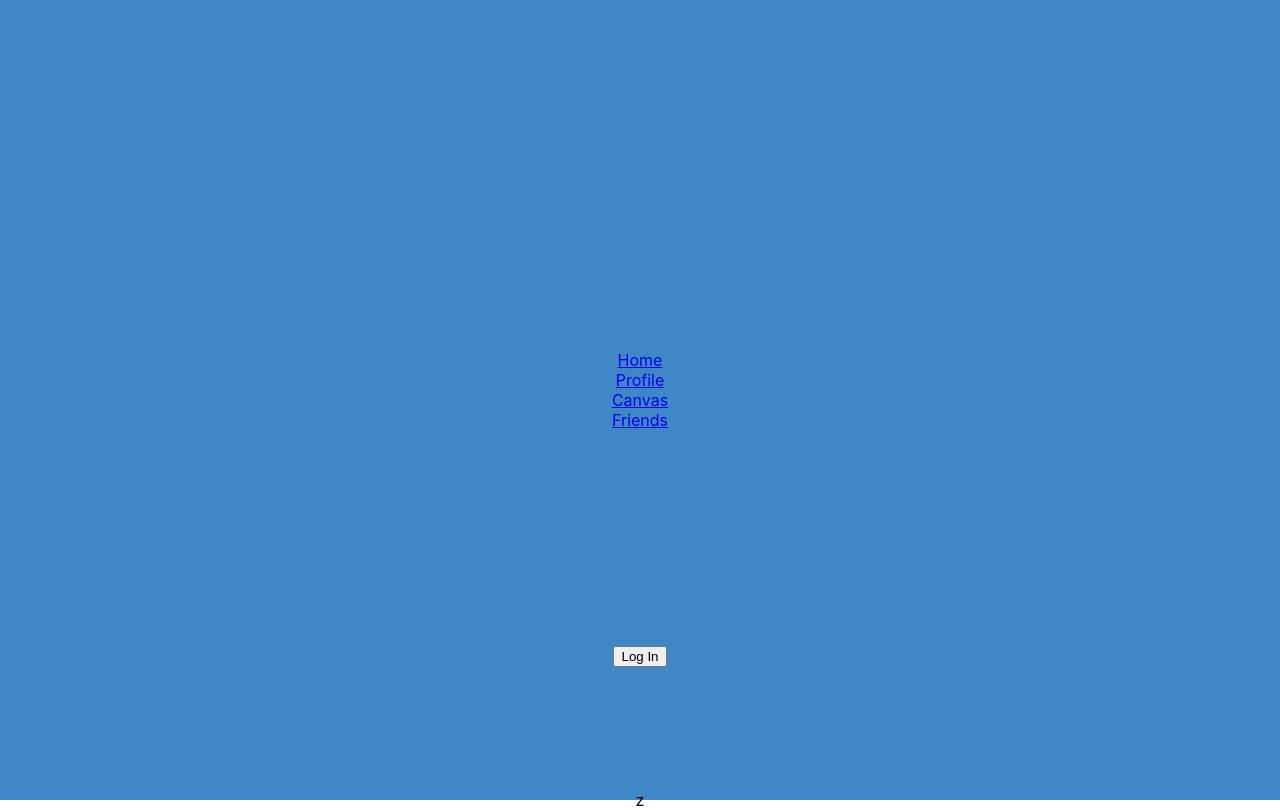
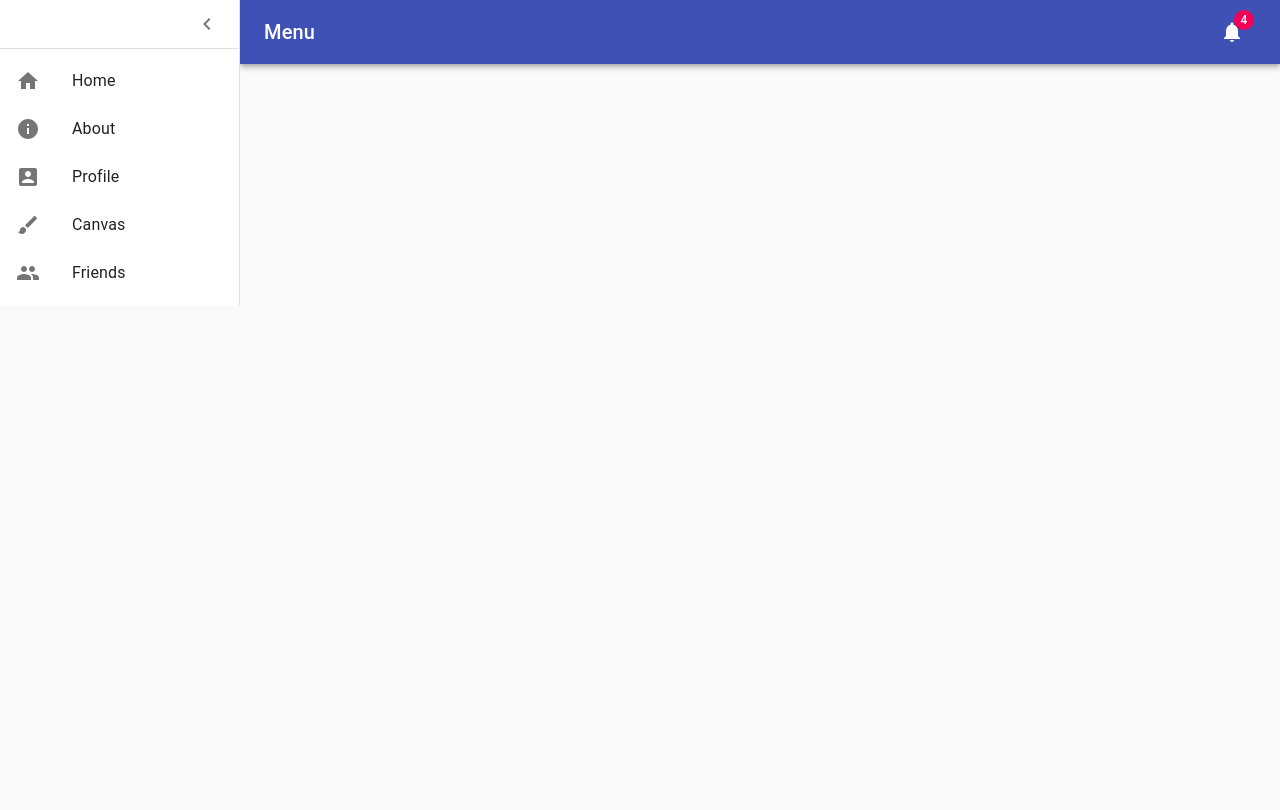
Before and after one commit to st970703/Group-19-Orange-Ox, a React (Create React App) app in the folder frontend/: page / in a window 1280 px wide. Built offline with nearby package versions, Linux system fonts and the light colour scheme; no server answers.

Commit message:
Added Material UI to the project and began the process of adapting the code to the framework

```diff
--- a/frontend/package.json
+++ b/frontend/package.json
@@ -4,9 +4,13 @@
   "private": true,
   "dependencies": {
     "@auth0/auth0-react": "^1.4.0",
+    "@material-ui/core": "^4.11.3",
+    "@material-ui/icons": "^4.11.2",
+    "@material-ui/styles": "^4.11.3",
     "@testing-library/jest-dom": "^5.11.9",
     "@testing-library/react": "^11.2.5",
     "@testing-library/user-event": "^12.8.3",
+    "clsx": "^1.1.1",
     "react": "^17.0.1",
     "react-dom": "^17.0.1",
     "react-icons": "^4.2.0",
--- a/frontend/src/App.js
+++ b/frontend/src/App.js
@@ -10,18 +10,22 @@ import Loading from './components/loading';
 import ProtectedRoute from "./auth/protected-route";
 import NavBar from './components/nav-bar';
 
-import './App.css';
+import { AppBar, CssBaseline, Divider, Drawer, IconButton, makeStyles, Typography } from '@material-ui/core';
+
 
 const App = () => {
   const { isLoading } = useAuth0;
-
   if (isLoading) {
     return <Loading />
   }
 
   return (
-      <div id="app" className="d-flex flex-column h-100">
-      <NavBar />
+    <Main />
+  );
+}
+
+/**
+ * <NavBar />
         <div className="mt-5">
           <Switch>
           <Route path='/' component={Main}>
@@ -32,8 +36,6 @@ const App = () => {
           </Route>
           </Switch>
         </div>
-      </div>
-  );
-}
+ */
 
 export default App;
--- a/frontend/src/index.js
+++ b/frontend/src/index.js
@@ -5,8 +5,6 @@ import reportWebVitals from './reportWebVitals';
 import { BrowserRouter as Router } from 'react-router-dom';
 import Auth0ProviderWithHistory from './auth/auth0-provider-with-history';
 import { CanvasContextProvider } from './context/CanvasContextProvider';
-
-import './index.css';
 
 ReactDOM.render(
   <React.StrictMode>
@@ -17,7 +15,7 @@ ReactDOM.render(
         </CanvasContextProvider>
       </Auth0ProviderWithHistory>
     </Router>
-z  </React.StrictMode>,
+  </React.StrictMode>,
   document.getElementById('root')
 );
 
--- /dev/null
+++ b/frontend/src/listMenuItems.js
@@ -0,0 +1,45 @@
+import React from 'react';
+import { ListItem, ListItemIcon, ListItemText } from '@material-ui/core';
+import PeopleIcon from '@material-ui/icons/People';
+import AccountBoxIcon from '@material-ui/icons/AccountBox';
+import BrushIcon from '@material-ui/icons/Brush';
+import HomeIcon from '@material-ui/icons/Home';
+import InfoIcon from '@material-ui/icons/Info';
+
+
+const listMenuItems = (
+    <div>
+        <ListItem button>
+            <ListItemIcon>
+                <HomeIcon />
+            </ListItemIcon>
+            <ListItemText primary="Home" />
+        </ListItem>
+        <ListItem button>
+            <ListItemIcon>
+                <InfoIcon />
+            </ListItemIcon>
+            <ListItemText primary="About" />
+        </ListItem>
+        <ListItem button>
+            <ListItemIcon>
+                <AccountBoxIcon />
+            </ListItemIcon>
+            <ListItemText primary="Profile" />
+        </ListItem>
+        <ListItem button>
+            <ListItemIcon>
+                <BrushIcon />
+            </ListItemIcon>
+            <ListItemText primary="Canvas" />
+        </ListItem>
+        <ListItem button>
+            <ListItemIcon>
+                <PeopleIcon />
+            </ListItemIcon>
+            <ListItemText primary="Friends" />
+        </ListItem>
+    </div>
+);
+
+export default listMenuItems;
--- a/frontend/src/views/Main.js
+++ b/frontend/src/views/Main.js
@@ -1,9 +1,119 @@
-import React, { Fragment } from "react";
+import React from "react";
+import clsx from "clsx";
+import { makeStyles } from "@material-ui/styles";
+import { AccountBox, AppBar, Badge, CssBaseline, Toolbar, IconButton, Typography, Drawer, Divider, List } from '@material-ui/core';
+import ChevronLeftIcon from '@material-ui/icons/ChevronLeft';
+import MenuIcon from '@material-ui/icons/Menu';
+import NotificationsIcon from '@material-ui/icons/Notifications';
+import listMenuItems from '../listMenuItems';
 
-const Main = () => (
-  <div>
-      {this.props.children}
-  </div>
-);
 
+const drawerWidth = 240;
+
+const useStyles = makeStyles((theme) => ({
+  root: {
+    display: 'flex',
+  },
+  toolbar: {
+    paddingRight: 24, // keep right padding when drawer closed
+  },
+  toolbarIcon: {
+    display: 'flex',
+    alignItems: 'center',
+    justifyContent: 'flex-end',
+    padding: '0 8px',
+  },
+  appBarShift: {
+    marginLeft: drawerWidth,
+    width: `calc(100% - ${drawerWidth}px)`,
+  },
+  menuButton: {
+    marginRight: 36,
+  },
+  menuButtonHidden: {
+    display: 'none',
+  },
+  title: {
+    flexGrow: 1,
+  },
+  drawerPaper: {
+    position: 'relative',
+    whiteSpace: 'nowrap',
+    width: drawerWidth,
+  },
+  drawerPaperClose: {
+    overflowX: 'hidden',
+  },
+  content: {
+    flexGrow: 1,
+    height: '100vh',
+    overflow: 'auto',
+  },
+  container: {
+  },
+  paper: {
+    display: 'flex',
+    overflow: 'auto',
+    flexDirection: 'column',
+  },
+  fixedHeight: {
+    height: 240,
+  },
+}));
+
+const Main = () => {
+  const classes = useStyles();
+
+  // Drawer Components
+  const [open, setOpen] = React.useState(true);
+  const handleDrawerOpen = () => {
+    setOpen(true);
+  };
+  const handleDrawerClose = () => {
+    setOpen(false);
+  };
+  const fixedHeightPaper = clsx(classes.paper, classes.fixedHeight);
+
+  return (
+      <div id="app" className={classes.root}>
+        <CssBaseline />
+        <AppBar position="absolute" className={clsx(open && classes.appBarShift)}>
+          <Toolbar className={classes.toolbar}>
+            <IconButton
+              edge="start"
+              color="inherit"
+              aria-label="open drawer"
+              onClick={handleDrawerOpen}
+              className={clsx(classes.menuButton, open && classes.menuButtonHidden)}
+            >
+              <MenuIcon />
+            </IconButton>
+            <Typography component="h1" variant="h6" color="inherit" noWrap className={classes.title}>
+              Menu
+            </Typography>
+            <IconButton color="inherit">
+              <Badge badgeContent={4} color="secondary">
+                <NotificationsIcon />
+              </Badge>
+            </IconButton>
+          </Toolbar>
+        </AppBar>
+        <Drawer
+          variant="permanent"
+          classes={{
+            paper: clsx(classes.drawerPaper, !open && classes.drawerPaperClose),
+          }}
+          open={open}
+        >
+          <div className={classes.toolbarIcon}>
+            <IconButton onClick={handleDrawerClose}>
+              <ChevronLeftIcon />
+            </IconButton>
+          </div>
+          <Divider />
+          <List>{listMenuItems}</List>
+        </Drawer>
+      </div>
+  );
+}
 export default Main;
```
Also changed, not shown: 1 other file (tests, documents, lock files or other folders).
